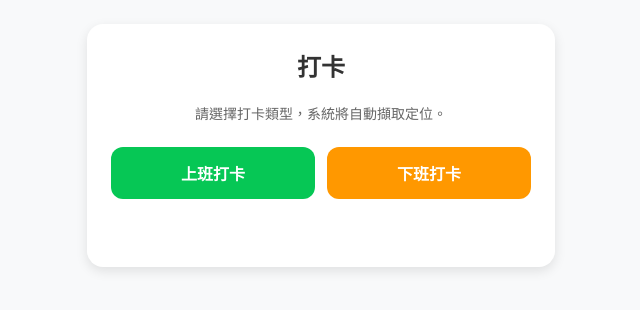
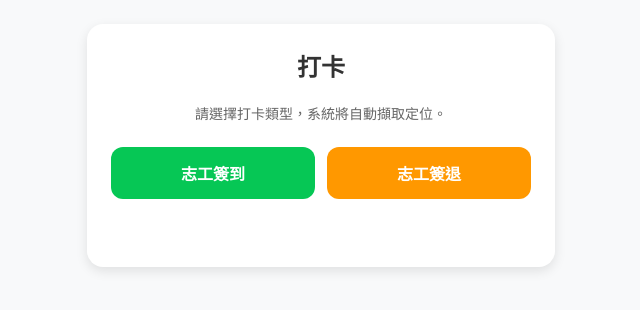
Before and after one commit to 5XAN/checkin-, a plain HTML site: page index.html in a window 1280 px wide. Shown: the full height of the page, 319-959 px from the left. Drawn offline with Linux system fonts and the light colour scheme.

Commit message:
Update index.html
用詞更正

```diff
--- a/index.html
+++ b/index.html
@@ -28,8 +28,8 @@
   <p>請選擇打卡類型，系統將自動擷取定位。</p>
 
   <div class="btn-group">
-    <button id="btnIn" class="btn-in">上班打卡</button>
-    <button id="btnOut" class="btn-out">下班打卡</button>
+    <button id="btnIn" class="btn-in">志工簽到</button>
+    <button id="btnOut" class="btn-out">志工簽退</button>
   </div>
 
   <div id="msg" class="msg"></div>
@@ -52,7 +52,7 @@ const toggleBtns = (disabled) => {
 async function run(type) {
   // 1. 鎖定按鈕並顯示訊息
   toggleBtns(true);
-  const typeText = type === 'CLOCK_IN' ? '上班' : '下班';
+  const typeText = type === 'CLOCK_IN' ? '簽到' : '簽退';
   say(`準備進行${typeText}打卡...`);
 
   try {
```
